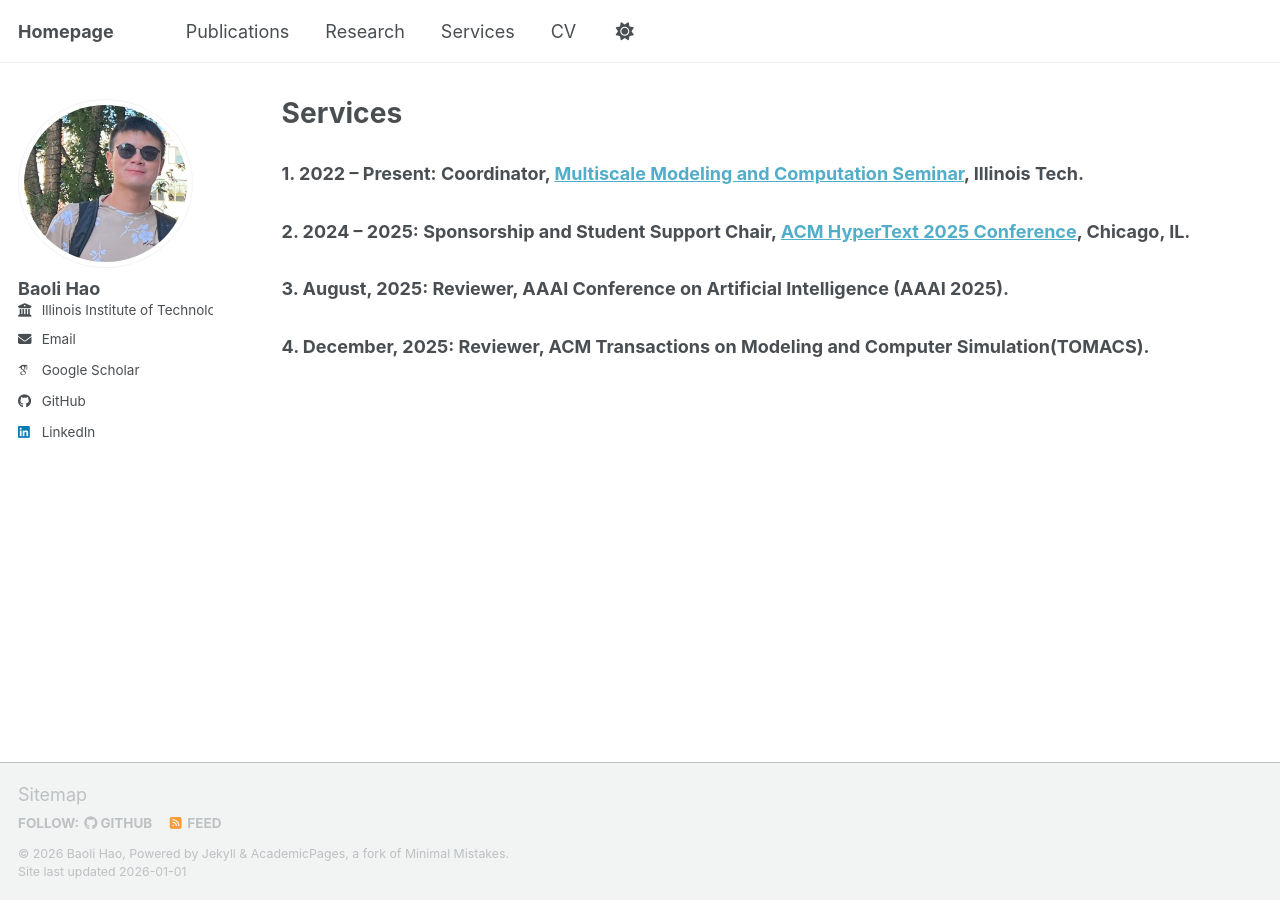
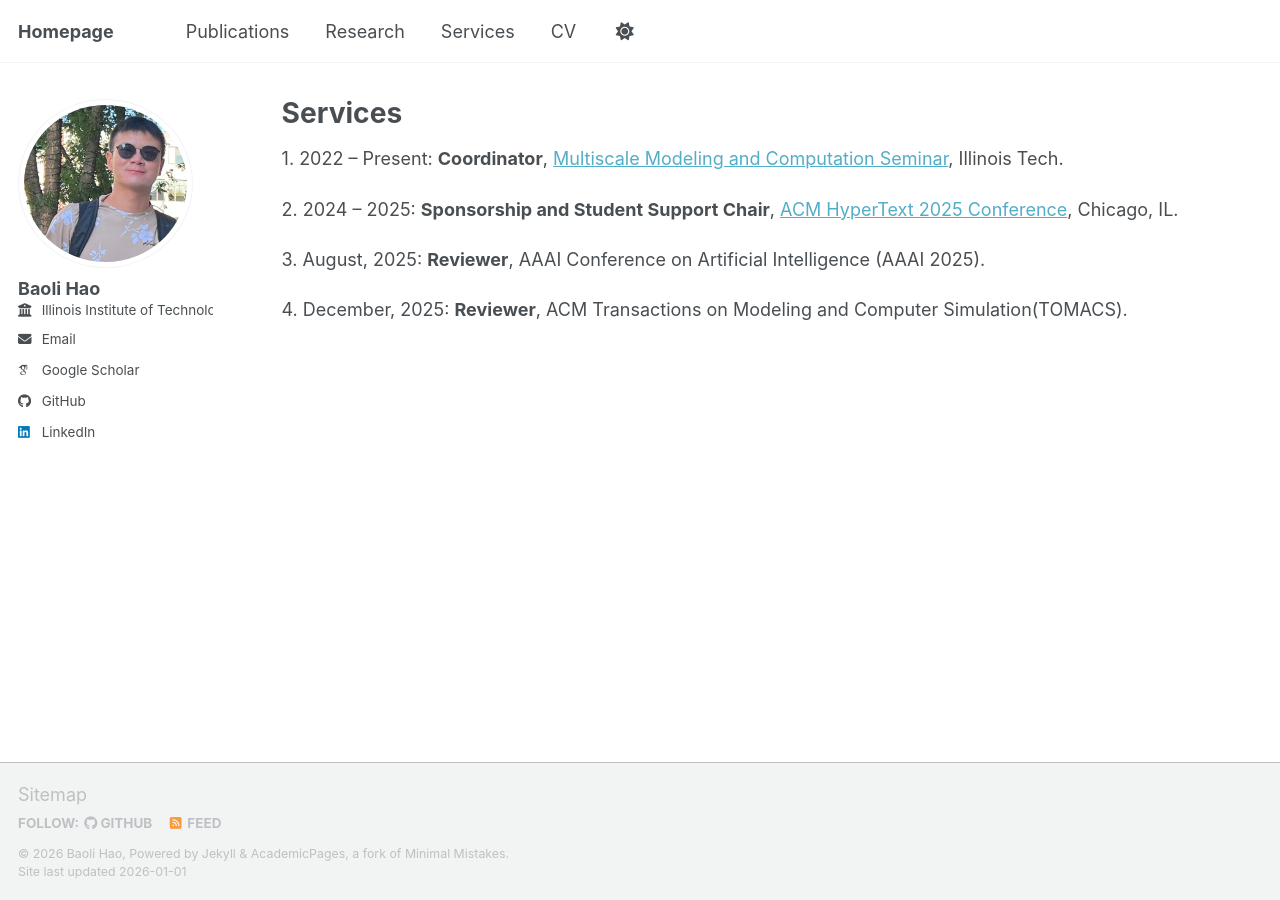
Before and after one commit to baolihao/baolihao.github.io, a Jekyll site: the page built from _pages/services.html, in a window 1280 px wide. Built offline with Jekyll 4.4.1, drawn with Linux system fonts in a browser that asks for light colours; some web fonts are replaced; a script bundle is joined from its source files by our own code; library files that are not in the unit come from our copies.

```diff
--- a/_pages/services.html
+++ b/_pages/services.html
@@ -6,14 +6,14 @@ author_profile: true
 ---
 
 
-<h3>1. 2022 – Present: <b>Coordinator</b>, <a href="https://sites.google.com/view/multiscaleiit/home">Multiscale Modeling and Computation Seminar</a>,
-  Illinois Tech. </h3>
+<p>1. 2022 – Present: <b>Coordinator</b>, <a href="https://sites.google.com/view/multiscaleiit/home">Multiscale Modeling and Computation Seminar</a>,
+  Illinois Tech. </p>
 
-<h3>2. 2024 – 2025:  <b>Sponsorship and Student Support Chair</b>, <a href="https://ht.acm.org/ht2025/organizers/">ACM HyperText 2025 Conference</a>,
-Chicago, IL. </h3>
+<p>2. 2024 – 2025:  <b>Sponsorship and Student Support Chair</b>, <a href="https://ht.acm.org/ht2025/organizers/">ACM HyperText 2025 Conference</a>,
+Chicago, IL. </p>
 
 
-<h3>3. August, 2025: <b>Reviewer</b>, AAAI Conference on Artificial Intelligence (AAAI 2025).</h3>
+<p>3. August, 2025: <b>Reviewer</b>, AAAI Conference on Artificial Intelligence (AAAI 2025).</p>
 
 
-<h3>4. December, 2025: <b>Reviewer</b>,  ACM Transactions on Modeling and Computer Simulation(TOMACS).</h3>
+<p>4. December, 2025: <b>Reviewer</b>,  ACM Transactions on Modeling and Computer Simulation(TOMACS).</p>
```
